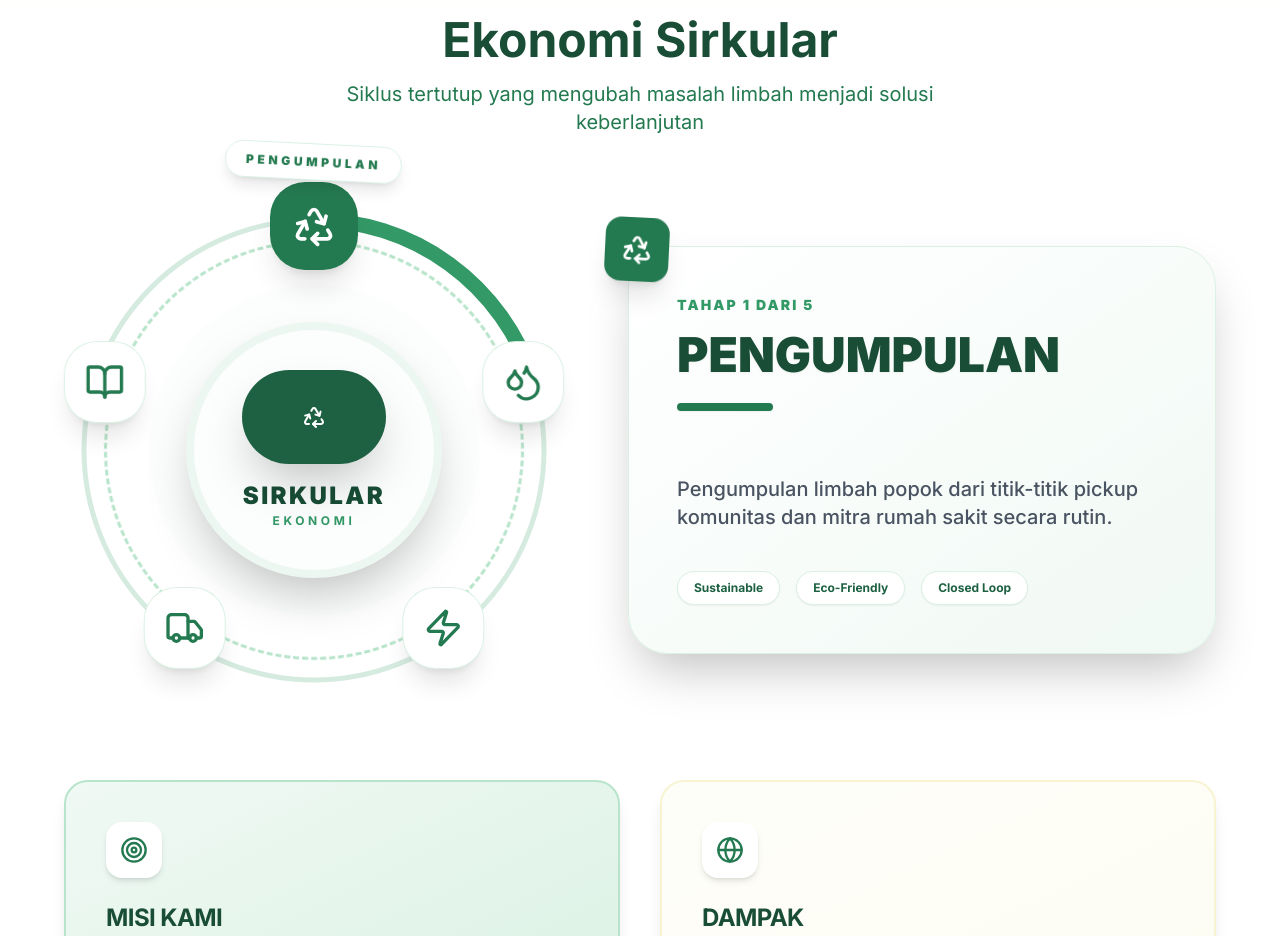
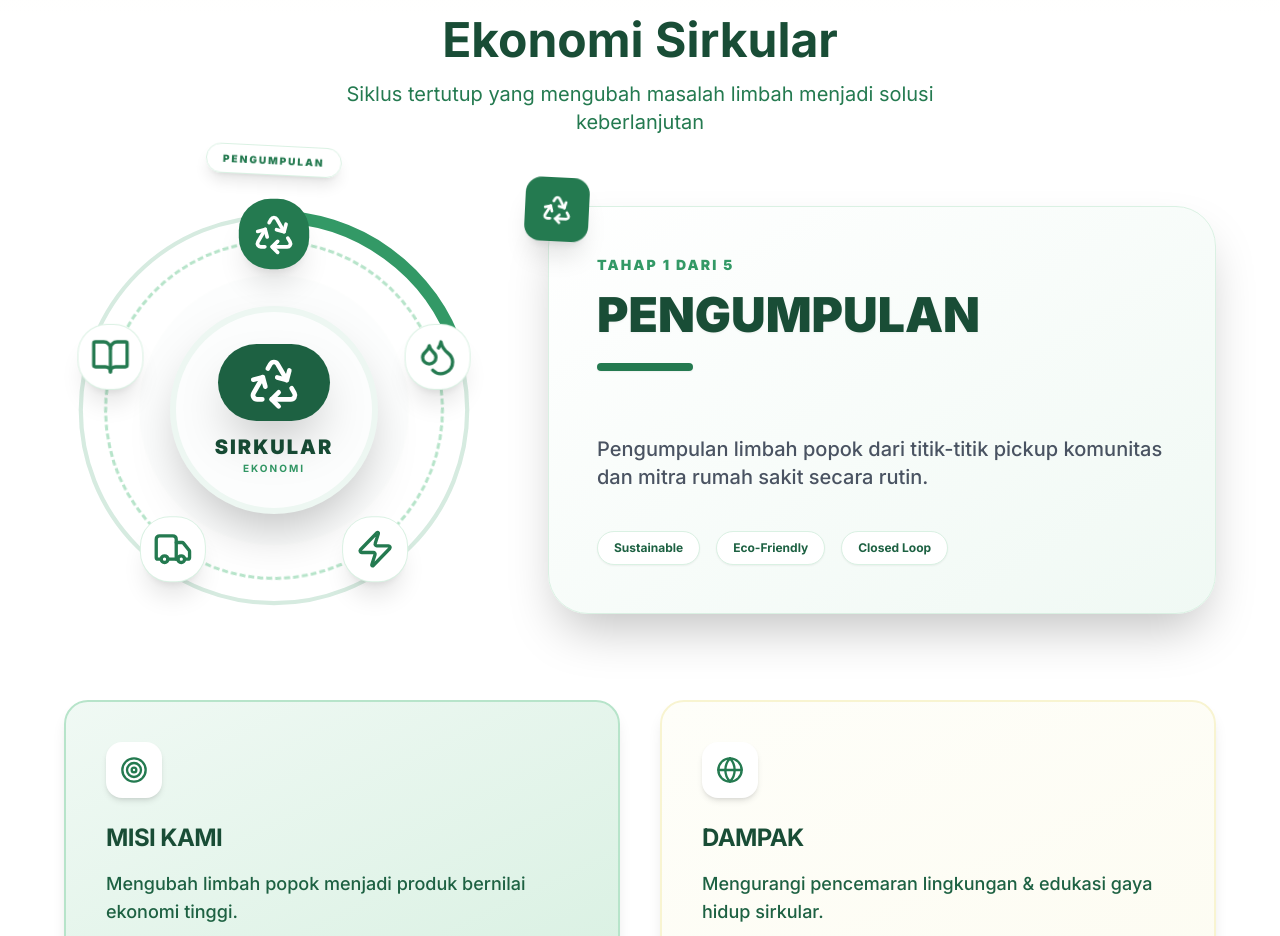
Before and after one commit to rizd027/Greenetix-Boy, a Next.js app: page / in a window 1280 px wide. Shown: the part 880-1816 px from the top of the page. Built offline with nearby package versions, Linux system fonts and the light colour scheme.

Commit message:
Scale down Circular Economy diagram for desktop view

```diff
--- a/components/CircularEconomy.tsx
+++ b/components/CircularEconomy.tsx
@@ -80,7 +80,7 @@ export default function CircularEconomy() {
                     <div className="flex flex-col lg:flex-row items-center gap-16">
 
                         {/* Interactive Diagram Side */}
-                        <div className="relative w-full max-w-[500px] aspect-square flex items-center justify-center">
+                        <div className="relative w-full max-w-[500px] md:max-w-[420px] aspect-square flex items-center justify-center">
                             {/* Central Rotating Border */}
                             <div
                                 className="absolute inset-4 md:inset-10 rounded-full border-[3px] border-dashed border-primary-200 animate-spin-slow pointer-events-none"
@@ -132,14 +132,14 @@ export default function CircularEconomy() {
                                         onMouseEnter={() => setHoveredStep(step)}
                                         onMouseLeave={() => setHoveredStep(null)}
                                         onClick={() => setActiveStep(step)}
-                                        className="absolute z-20 transition-all duration-500 group [--radius:100px] md:[--radius:220px]"
+                                        className="absolute z-20 transition-all duration-500 group [--radius:100px] md:[--radius:172px]"
                                         style={{
                                             transform: `rotate(${step.angle - 90}deg) translate(var(--radius)) rotate(${-(step.angle - 90)}deg)`,
                                             left: 'calc(50% - var(--icon-offset))',
                                             top: 'calc(50% - var(--icon-offset))',
                                         } as any}
                                     >
-                                        <div className={`w-14 h-14 md:w-20 md:h-20 rounded-[1.2rem] md:rounded-[2rem] flex items-center justify-center text-3xl md:text-4xl transition-all duration-500 shadow-xl [--icon-offset:28px] md:[--icon-offset:40px] ${isActive || isHovered
+                                        <div className={`w-14 h-14 md:w-16 md:h-16 rounded-[1.2rem] md:rounded-[1.8rem] flex items-center justify-center text-3xl md:text-4xl transition-all duration-500 shadow-xl [--icon-offset:28px] md:[--icon-offset:32px] ${isActive || isHovered
                                             ? 'bg-primary-600 text-white scale-110 -translate-y-1'
                                             : 'bg-white text-primary-600 hover:bg-primary-50 ring-1 ring-primary-100'
                                             }`}>
@@ -150,24 +150,24 @@ export default function CircularEconomy() {
                             })}
 
                             {/* Central Core */}
-                            <div className="relative w-24 h-24 md:w-64 md:h-64 rounded-full bg-white shadow-2xl flex flex-col items-center justify-center text-center p-3 md:p-10 border-[3px] md:border-8 border-primary-50">
+                            <div className="relative w-24 h-24 md:w-52 md:h-52 rounded-full bg-white shadow-2xl flex flex-col items-center justify-center text-center p-3 md:p-8 border-[3px] md:border-[6px] border-primary-50">
                                 {/* Floating Active Label */}
-                                <div className="absolute -top-32 md:-top-44 animate-bounce-slow z-30">
-                                    <span className="text-[12px] md:text-xs font-black text-primary-600 tracking-[0.1em] md:tracking-[0.3em] uppercase bg-white px-2.5 py-1 md:px-5 md:py-2.5 rounded-full shadow-lg border border-primary-100 whitespace-nowrap">
+                                <div className="absolute -top-32 md:-top-40 animate-bounce-slow z-30">
+                                    <span className="text-[12px] md:text-[10px] font-black text-primary-600 tracking-[0.1em] md:tracking-[0.2em] uppercase bg-white px-2.5 py-1 md:px-4 md:py-2 rounded-full shadow-lg border border-primary-100 whitespace-nowrap">
                                         {displayStep.name}
                                     </span>
                                 </div>
 
                                 <div className="absolute inset-0 rounded-full bg-primary-500/5 animate-ping"></div>
 
-                                <div className={`w-12 h-12 md:w-36 md:h-36 rounded-full bg-primary-700 flex items-center justify-center text-white mb-1 md:mb-4 shadow-2xl transform transition-all duration-500 ${hoveredStep ? 'scale-110' : 'scale-100'}`}>
-                                    <displayStep.icon className="w-6 h-6 md:w-18 md:h-18" />
+                                <div className={`w-12 h-12 md:w-28 md:h-28 rounded-full bg-primary-700 flex items-center justify-center text-white mb-1 md:mb-3 shadow-2xl transform transition-all duration-500 ${hoveredStep ? 'scale-110' : 'scale-100'}`}>
+                                    <displayStep.icon className="w-6 h-6 md:w-14 md:h-14" />
                                 </div>
 
-                                <h4 className="text-primary-800 font-black text-[9px] md:text-2xl leading-tight tracking-[0.05em] md:tracking-widest">
+                                <h4 className="text-primary-800 font-black text-[9px] md:text-xl leading-tight tracking-[0.05em] md:tracking-widest">
                                     SIRKULAR
                                 </h4>
-                                <p className="text-[5px] md:text-[12px] text-primary-500 font-bold tracking-[0.1em] md:tracking-[0.3em] uppercase">EKONOMI</p>
+                                <p className="text-[5px] md:text-[10px] text-primary-500 font-bold tracking-[0.1em] md:tracking-[0.2em] uppercase">EKONOMI</p>
                             </div>
                         </div>
 
```
